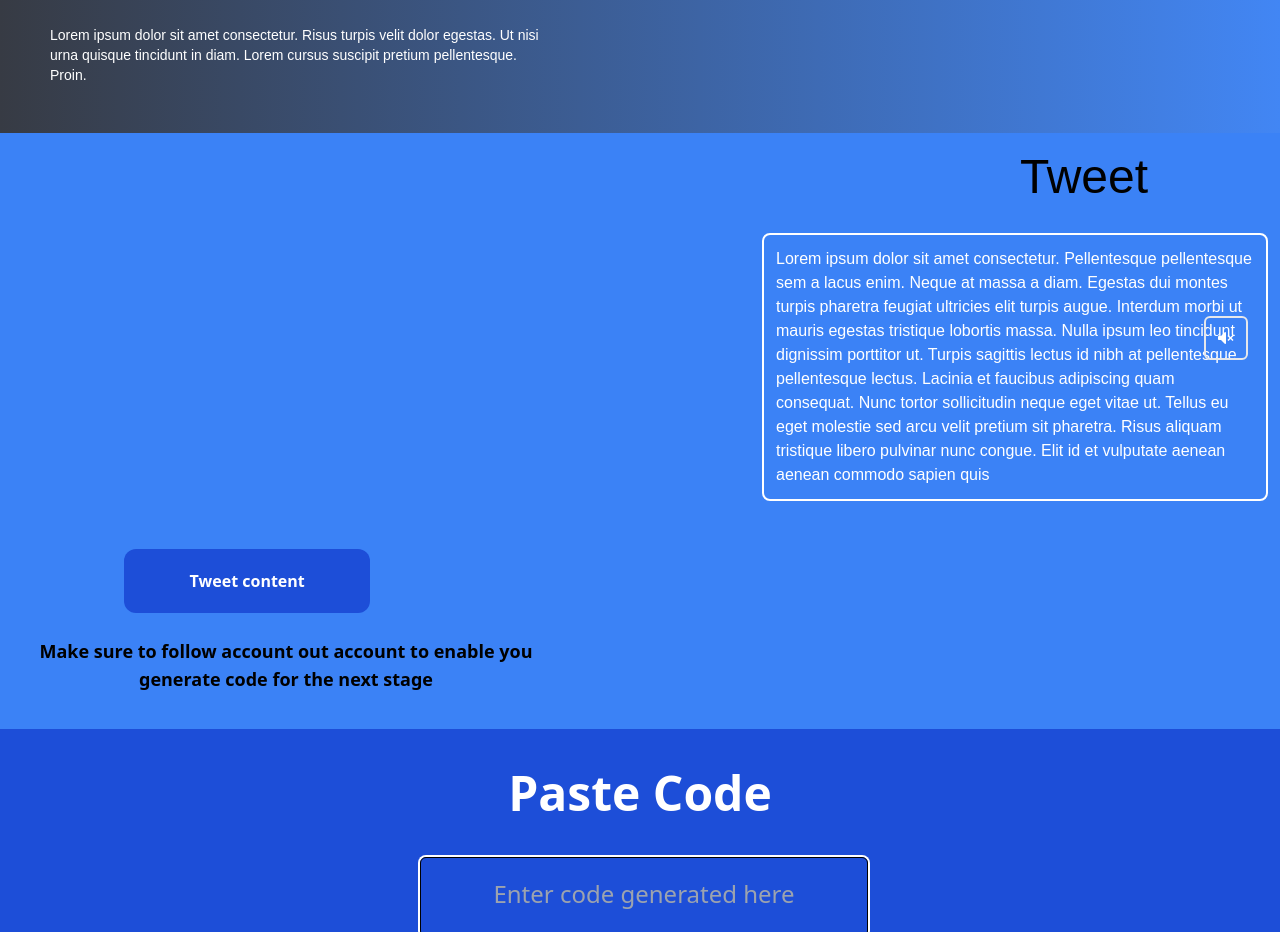
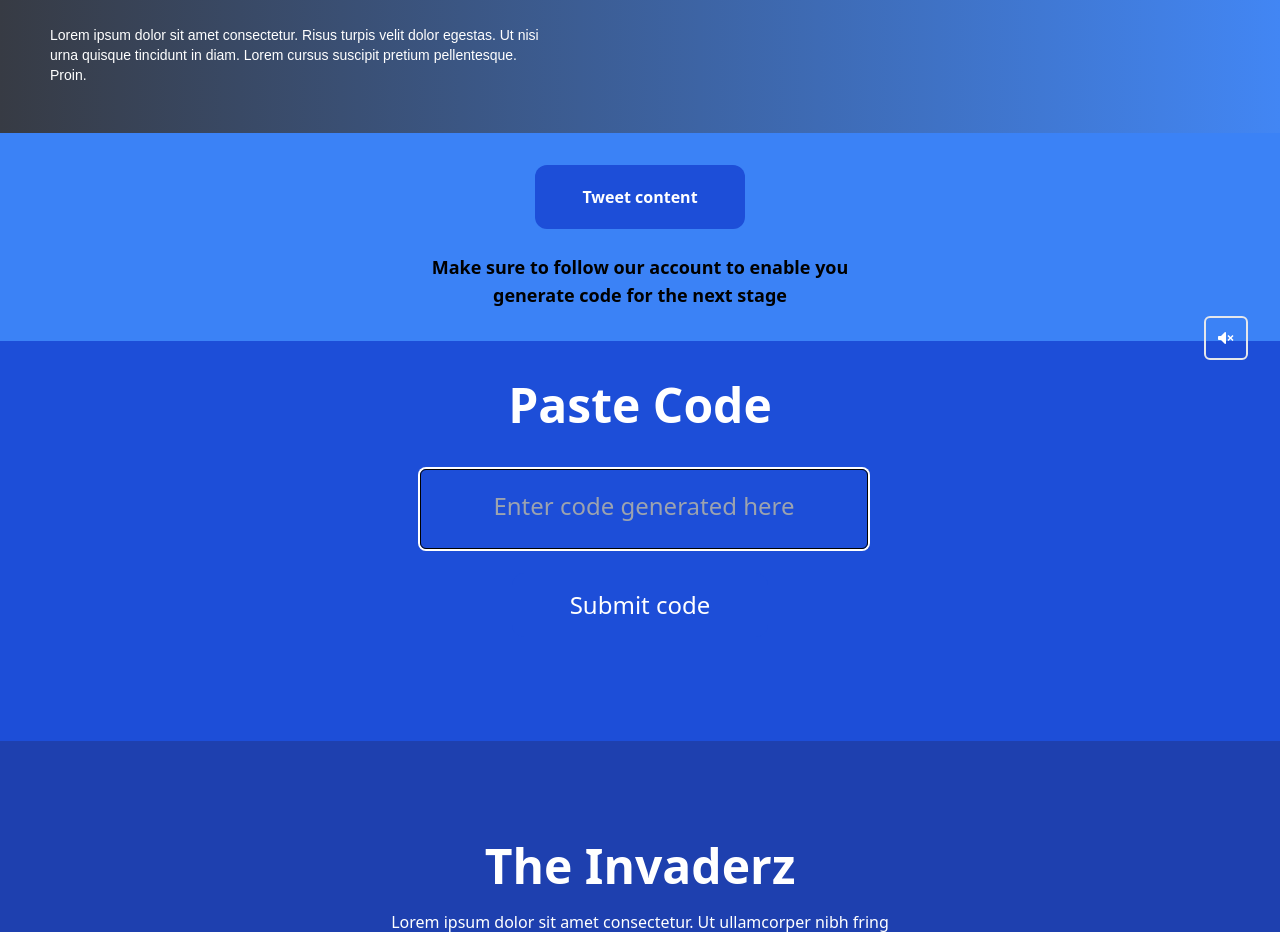
Before and after one commit to Smart-Earners-Team/invaderz, a Next.js app: page /task in a window 1280 px wide. Shown: the part 420-1352 px from the top of the page. Built offline with nearby package versions, Linux system fonts and the light colour scheme; a web font is replaced by a local one.

Commit message:
Action tweet

```diff
--- a/package.json
+++ b/package.json
@@ -11,6 +11,7 @@
   "dependencies": {
     "framer-motion": "^10.10.0",
     "gsap": "^3.11.5",
+    "nanoid": "^4.0.2",
     "next": "13.2.4",
     "qs": "^6.11.1",
     "react": "18.2.0",
--- a/src/components/Tweet.jsx
+++ b/src/components/Tweet.jsx
@@ -1,5 +1,7 @@
-import React from "react";
+"use client";
+import React, { useEffect, useState, useMemo } from "react";
 import { Autour_One, Ribeye_Marrow } from "next/font/google";
+import { nanoid } from "nanoid";
 
 const authour = Autour_One({
   weight: "400",
@@ -12,52 +14,156 @@ const ribeye = Ribeye_Marrow({
   display: "swap",
 });
 
-const Tweet = () => {
+function ActionTweet({ setVerify }) {
+  const model = nanoid();
+  // const { address } = useAccount();
+  const [userCID, updateCID] = useState();
+  const [madeTweet, updateTweeterStatus] = useState();
+  const [formErr, setFormErr] = useState("");
+  const [isValid, setIsvalid] = useState(false);
+  const [tweetLink, setTweetLink] = useState();
+
+  useEffect(() => {
+    const CID = localStorage.getItem("coremunity");
+    const Data = JSON.parse(CID);
+    if (CID && Data?.CID != undefined) {
+      updateCID(Data.CID);
+    } else {
+      updateCID(model);
+    }
+  }, []);
+
+  const twitterLink = useMemo(() => {
+    const prefix = "https://twitter.com/intent/tweet?text=";
+    const url = `I identify as a Theinvaderz #COmmunity🌟 member @theinvaderz\n\n CID: ${userCID} \n\nhttps:///Theinvaderz.lol/early/${userCID}\n\n#TheinvaderzCommunity #Community #Twitter`;
+    return prefix + encodeURIComponent(url);
+  }, [userCID]);
+
+  function HandleCacheID() {
+    localStorage.setItem(
+      "theinvaders",
+      JSON.stringify({
+        CID: userCID,
+        verified: false,
+      })
+    );
+    updateTweeterStatus(true);
+  }
+
+  const validate = (tweetLink) => {
+    const errors = {};
+    const res = tweetLink.match(
+      /(http(s)?:\/\/.)?(www\.)?twitter\.com\/([-a-zA-Z0-9@:%_\+.~#?&//=]*)\/status\/([-a-zA-Z0-9@:%_\+.~#?&//=]*)/
+    );
+    if (!tweetLink) {
+      errors.tweetLink = "Tweet link is required.";
+    } else if (res == null) {
+      errors.tweetLink = "Please provide a valid tweet link";
+    }
+    return errors;
+  };
+
+  const HandleVerify = () => {
+    setFormErr(validate(tweetLink));
+    setIsvalid(true);
+  };
+
+  useEffect(() => {
+    if (Object.keys(formErr).length === 0 && isValid) {
+      localStorage.setItem(
+        "coremunity",
+        JSON.stringify({
+          CID: userCID,
+          verified: true,
+        })
+      );
+      setVerify(true);
+      // switchTweeted();
+    }
+  }, [isValid, formErr]);
+
   return (
-    <div>
-      <div className=" flex flex-col justify-center lg:ml-[750px]">
-        <p
-          className={` ${authour.className} text-5xl p-5 lg:ml-[250px] mx-auto`}
+    <div className="flex flex-col items-center justify-center w-full my-5 ">
+      {madeTweet && (
+        <div className="flex flex-col items-center w-full">
+          <input
+            onChange={(e) => setTweetLink(e.target.value)}
+            placeholder="Enter your tweet link"
+            type="link"
+            className="sm:w-[360px] w-[159px] p-2 rounded-lg placeholder:text-center"
+          ></input>
+          <p className="justify-center p-0 m-0 text-xs text-center text-red-600">
+            {formErr.tweetLink}
+          </p>
+          <button
+            onClick={HandleVerify}
+            className="rounded-lg border px-4 py-2 text-xl text-white bg-blue-700 text-center hover:scale-125 my-4"
+          >
+            Verify Tweet
+          </button>
+          <p className="text-xl text-blue-800">
+            If you have not tweeted, tweet first
+          </p>
+        </div>
+      )}
+      <div className="flex flex-col items-center justify-center  ">
+        <a
+          onClick={HandleCacheID}
+          href={twitterLink}
+          target="_blank"
+          className="bg-blue-700 rounded-xl p-5 text-white font-bold  lg:w-[40%] text-center   m-3 "
         >
-          Tweet
-        </p>
-        <p
-          className={`${authour.className} text-white max-w-[700px] border-2 border-white rounded-lg p-3 m-3
-        `}
-        >
-          Lorem ipsum dolor sit amet consectetur. Pellentesque pellentesque sem
-          a lacus enim. Neque at massa a diam. Egestas dui montes turpis
-          pharetra feugiat ultricies elit turpis augue. Interdum morbi ut mauris
-          egestas tristique lobortis massa. Nulla ipsum leo tincidunt dignissim
-          porttitor ut. Turpis sagittis lectus id nibh at pellentesque
-          pellentesque lectus. Lacinia et faucibus adipiscing quam consequat.
-          Nunc tortor sollicitudin neque eget vitae ut. Tellus eu eget molestie
-          sed arcu velit pretium sit pharetra. Risus aliquam tristique libero
-          pulvinar nunc congue. Elit id et vulputate aenean aenean commodo
-          sapien quis
-        </p>
-      </div>
-
-      <div className="flex flex-col items-center justify-center md:hidden ">
-        <button className="bg-blue-700 rounded-xl p-5 text-white font-bold  lg:w-[20%]  lg:ml-[100px]     m-3 ">
           Tweet content
-        </button>
+        </a>
         <p className=" text-lg m-3 lg:max-w-[500px] text-center font-bold ">
           Make sure to follow our account to enable you generate code for the
           next stage
         </p>
       </div>
-      <div className="hidden p-6 md:block">
-        <button className="bg-blue-700 rounded-xl p-5 text-white font-bold  lg:w-[20%]  lg:ml-[100px]     m-3 ">
-          Tweet content
-        </button>
-        <p className=" text-lg m-3 lg:max-w-[500px] text-center font-bold ">
-          Make sure to follow account out account to enable you generate code
-          for the next stage
-        </p>
-      </div>
     </div>
   );
-};
+}
 
-export default Tweet;
+export default ActionTweet;
+
+// import React from "react";
+// import { Autour_One, Ribeye_Marrow } from "next/font/google";
+
+// const authour = Autour_One({
+//   weight: "400",
+//   subsets: ["latin"],
+//   display: "swap",
+// });
+// const ribeye = Ribeye_Marrow({
+//   weight: "400",
+//   subsets: ["latin"],
+//   display: "swap",
+// });
+
+// const Tweet = () => {
+//   return (
+//
+
+//       <div className="flex flex-col items-center justify-center md:hidden ">
+//         <button className="bg-blue-700 rounded-xl p-5 text-white font-bold  lg:w-[20%]  lg:ml-[100px]     m-3 ">
+//           Tweet content
+//         </button>
+//         <p className=" text-lg m-3 lg:max-w-[500px] text-center font-bold ">
+//           Make sure to follow our account to enable you generate code for the
+//           next stage
+//         </p>
+//       </div>
+//       <div className="hidden p-6 md:block">
+//         <button className="bg-blue-700 rounded-xl p-5 text-white font-bold  lg:w-[20%]  lg:ml-[100px]     m-3 ">
+//           Tweet content
+//         </button>
+//         <p className=" text-lg m-3 lg:max-w-[500px] text-center font-bold ">
+//           Make sure to follow account out account to enable you generate code
+//           for the next stage
+//         </p>
+//       </div>
+//     </div>
+//   );
+// };
+
+// export default Tweet;
```
Also changed, not shown: 1 other file (tests, documents, lock files or other folders).
